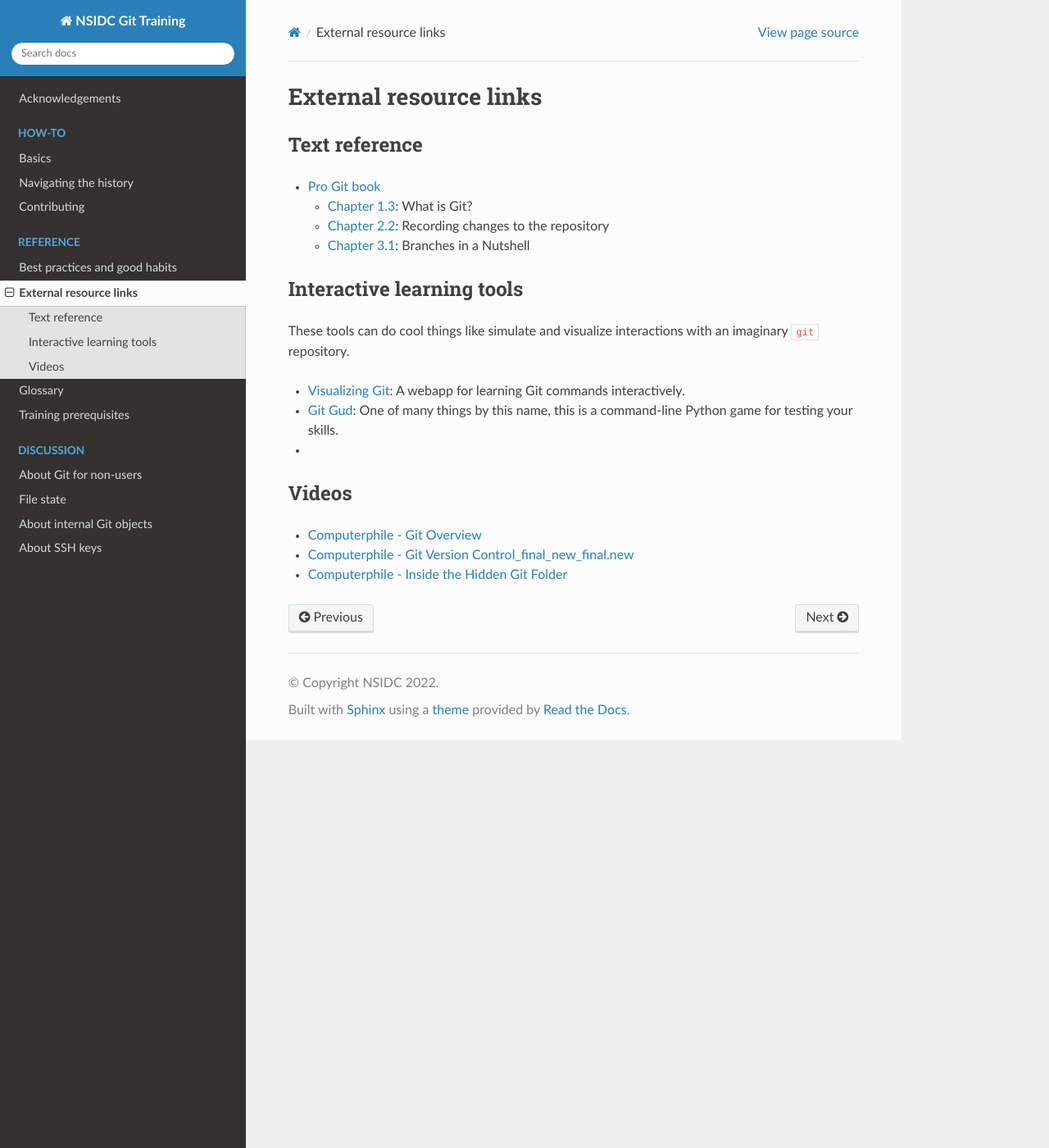
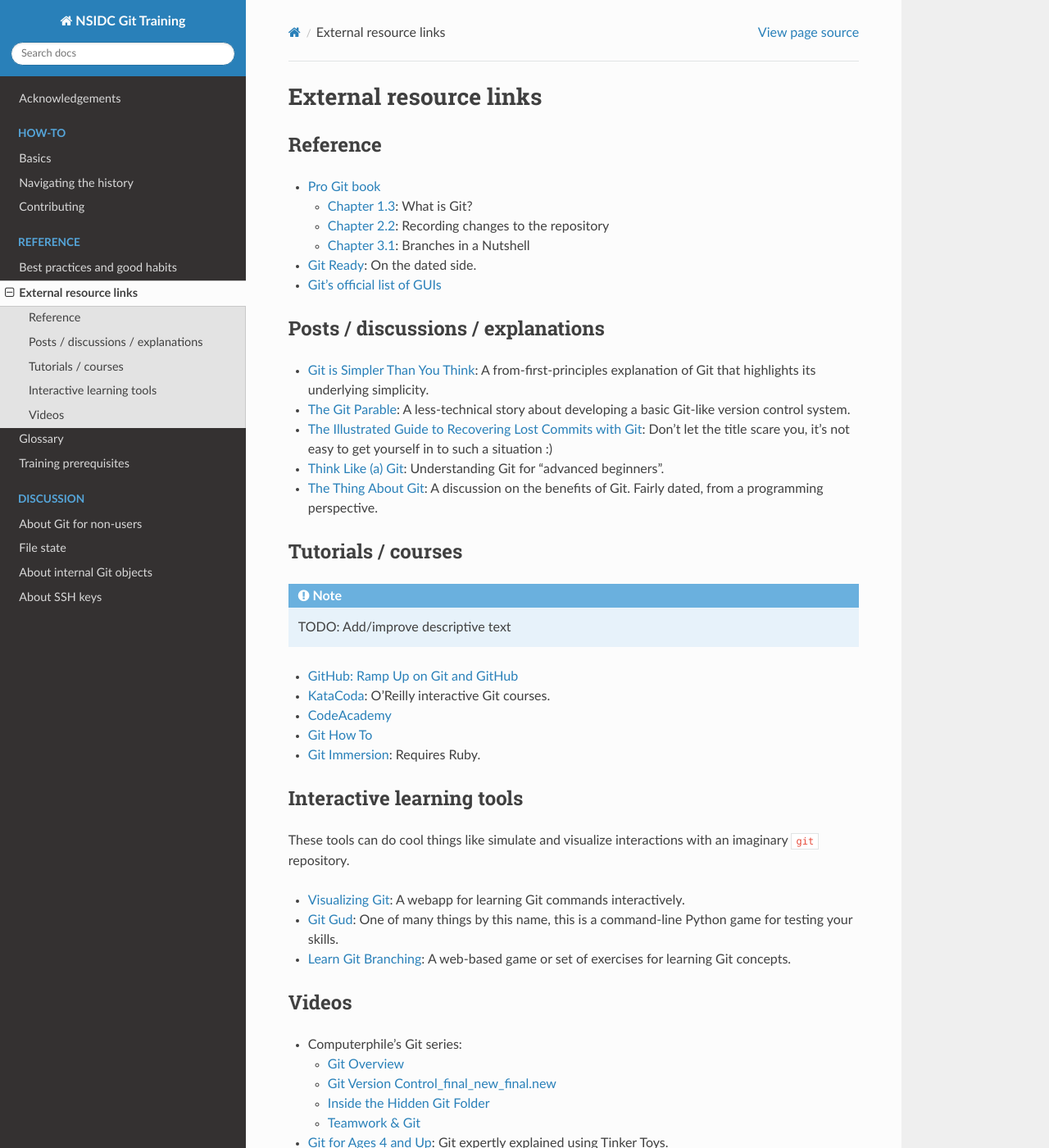
Before and after one commit to nsidc/git-training, a Sphinx documentation site: the page built from doc/reference/external-resources.md, in a window 1280 px wide and 1400 px high. Shown: the whole window at 82% size. Built offline with Sphinx 7.4.7 and the Read the Docs theme 2.0.0, drawn with Linux system fonts in a browser that asks for light colours.

Commit message:
Populate more external resources

````diff
--- a/doc/reference/external-resources.md
+++ b/doc/reference/external-resources.md
@@ -1,6 +1,6 @@
 # External resource links
 
-## Text reference
+## Reference
 
 * [Pro Git book](https://git-scm.com/book/en/v2/)
   * [Chapter 1.3](https://git-scm.com/book/en/v2/Getting-Started-What-is-Git%3F):
@@ -9,6 +9,36 @@
     Recording changes to the repository
   * [Chapter 3.1](https://git-scm.com/book/en/v2/Git-Branching-Branches-in-a-Nutshell#ch03-git-branching):
     Branches in a Nutshell
+* [Git Ready](https://gitready.com/): On the dated side.
+* [Git's official list of GUIs](https://git-scm.com/downloads/guis)
+
+
+## Posts / discussions / explanations
+
+* [Git is Simpler Than You Think](https://nfarina.com/post/9868516270/git-is-simpler): A
+  from-first-principles explanation of Git that highlights its underlying simplicity.
+* [The Git Parable](https://tom.preston-werner.com/2009/05/19/the-git-parable.html): A
+  less-technical story about developing a basic Git-like version control system.
+* [The Illustrated Guide to Recovering Lost Commits with Git](http://www.programblings.com/2008/06/07/the-illustrated-guide-to-recovering-lost-commits-with-git/):
+  Don't let the title scare you, it's not easy to get yourself in to such a situation :)
+* [Think Like (a) Git](http://think-like-a-git.net): Understanding Git for "advanced
+  beginners".
+* [The Thing About Git](https://tomayko.com/blog/2008/the-thing-about-git): A discussion
+  on the benefits of Git. Fairly dated, from a programming perspective.
+
+
+## Tutorials / courses
+
+```{note}
+
+TODO: Add/improve descriptive text
+```
+
+* [GitHub: Ramp Up on Git and GitHub](https://lab.github.com/githubtraining/ramp-up-on-git-and-github)
+* [KataCoda](https://www.katacoda.com/courses/git): O'Reilly interactive Git courses.
+* [CodeAcademy](https://www.codecademy.com/courses/learn-git/lessons/git-workflow/exercises/hello-git)
+* [Git How To](https://githowto.com/)
+* [Git Immersion](https://gitimmersion.com/): Requires Ruby.
 
 
 ## Interactive learning tools
@@ -20,11 +50,17 @@
   for learning Git commands interactively.
 * [Git Gud](https://github.com/benthayer/git-gud): One of many things by this
   name, this is a command-line Python game for testing your skills.
-*
+* [Learn Git Branching](https://learngitbranching.js.org/): A web-based game or set of
+  exercises for learning Git concepts.
 
 
 ## Videos
 
-* [Computerphile - Git Overview](https://www.youtube.com/watch?v=92sycL8ij-U)
-* [Computerphile - Git Version Control_final_new_final.new](https://www.youtube.com/watch?v=lJu5xwbGgRk)
-* [Computerphile - Inside the Hidden Git Folder](https://www.youtube.com/watch?v=bSA91XTzeuA)
+* Computerphile's Git series:
+    * [Git Overview](https://www.youtube.com/watch?v=92sycL8ij-U)
+    * [Git Version Control_final_new_final.new](https://www.youtube.com/watch?v=lJu5xwbGgRk)
+    * [Inside the Hidden Git Folder](https://www.youtube.com/watch?v=bSA91XTzeuA)
+    * [Teamwork & Git](https://www.youtube.com/watch?v=RzYJvSnzlMk)
+
+* [Git for Ages 4 and Up](https://www.youtube.com/watch?v=1ffBJ4sVUb4): Git expertly
+  explained using Tinker Toys.
````
